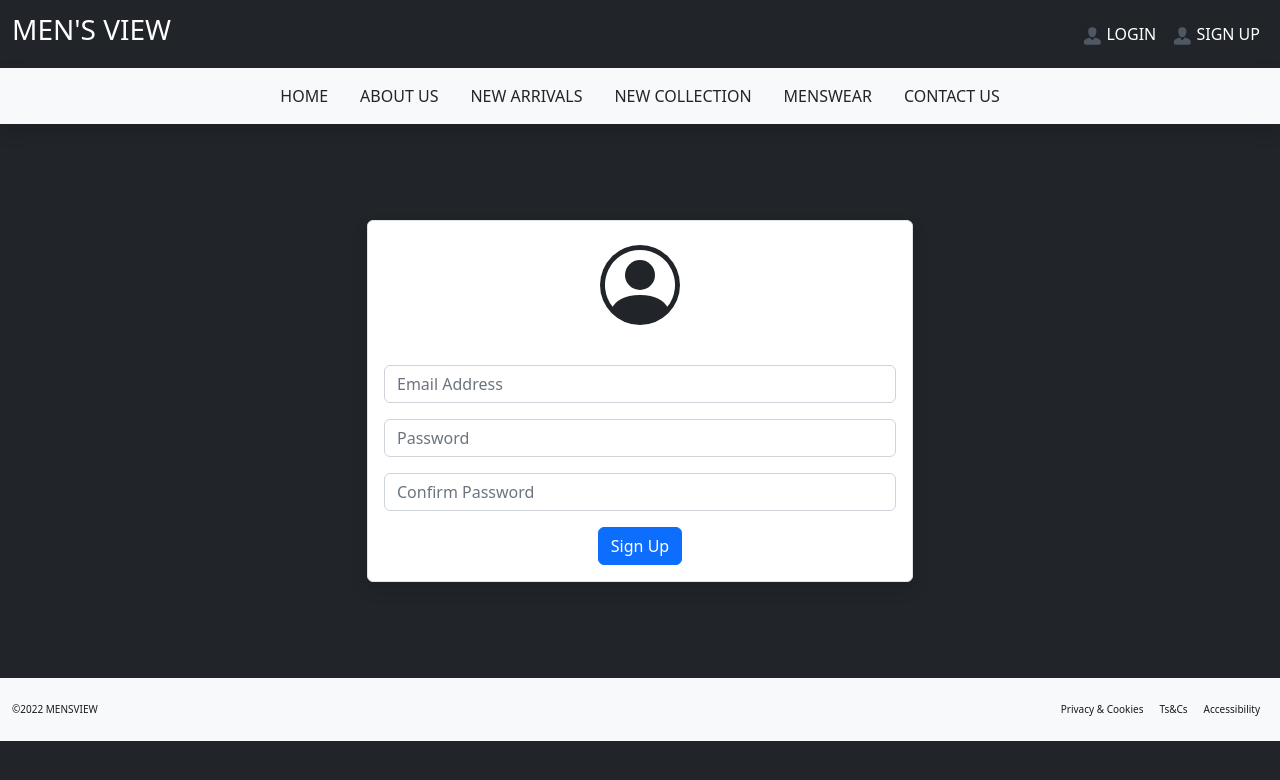
After one commit to jishnu107/mensview, a Django app: page /signup in a window 1280 px wide. The commit adds this page. Shown: the top 780 px of the page. Run offline with Django 4.2, Linux system fonts and the light colour scheme.

Commit message:
added footer and signup

```diff
--- a/mensviewadmin/static/css/home.css
+++ b/mensviewadmin/static/css/home.css
@@ -1,3 +1,6 @@
-div{
-    color: blue;
+.navbar-brand{
+    font-size: x-small;
 }
+.navbar-text{
+    font-size: x-small;
+}
--- a/mensviewadmin/templates/mensviewadmin/homepage.html
+++ b/mensviewadmin/templates/mensviewadmin/homepage.html
@@ -7,55 +7,56 @@
     <meta name="viewport" content="width=device-width, initial-scale=1.0">
     <title>MENS VIEW</title>
     <link href="https://cdn.jsdelivr.net/npm/bootstrap@5.2.1/dist/css/bootstrap.min.css" rel="stylesheet" integrity="sha384-iYQeCzEYFbKjA/T2uDLTpkwGzCiq6soy8tYaI1GyVh/UjpbCx/TYkiZhlZB6+fzT" crossorigin="anonymous">
+    <link rel="stylesheet"  href="{% static 'css/home.css' %}">
   </head>
-<body>
-    <div class="row bg-dark text-white">
-        <div class="col-md-6 col-5 h3 p-2 ps-5">
-        MEN'S VIEW
-        </div>
-        <div class="col-md-6 col-7 m-auto">
-            <a href="{% url 'login' %}" class="nav-link float-end m-auto pe-5">
+<body class="bg-dark">
+  <nav class="navbar bg-dark">
+    <div class="container-fluid">
+      <a class="navbar-brand text-white" href="{% url 'homepage' %}"><h3>MEN'S VIEW</h3></a>
+      <div class="d-flex text-white">
+        <a href="{% url 'login' %}" class="nav-link p-2">
           <img src="{% static 'img/signup.png' %}" width="20" height="20">
           LOGIN
+        </a>
+        <a href="{% url 'signup' %}" class="nav-link p-2">
           <img src="{% static 'img/signup.png' %}" width="20" height="20">
           SIGN UP
         </a>
       </div>
     </div>
+  </nav>
+  <nav class="navbar navbar-expand-lg bg-light shadow">
     <div class="container-fluid">
-        <nav class="navbar navbar-expand-lg bg-light">
-            <div class="container-fluid">
-              <button class="navbar-toggler ms-auto" type="button" data-bs-toggle="collapse" data-bs-target="#navbarSupportedContent" aria-controls="navbarSupportedContent" aria-expanded="false" aria-label="Toggle navigation">
+      <button class="navbar-toggler ms-auto" type="button" data-bs-toggle="collapse" data-bs-target="#navbarNav" aria-controls="navbarNav" aria-expanded="false" aria-label="Toggle navigation">
         <span class="navbar-toggler-icon"></span>
       </button>
-              <div class="collapse navbar-collapse" id="navbarSupportedContent">
-                <ul class="navbar-nav me-auto mb-2 mb-lg-0 m-auto gap-5">
+      <div class="collapse navbar-collapse" id="navbarNav">
+        <ul class="nav m-auto">
           <li class="nav-item">
-                    <a class="nav-link active" aria-current="page" href="{% url 'homepage' %}">HOME</a>
+            <a class="nav-link  text-dark" href="{% url 'homepage' %}">HOME</a>
           </li>
           <li class="nav-item">
-                    <a class="nav-link active" aria-current="page" href="#">ABOUT US</a>
+            <a class="nav-link  text-dark" href="#">ABOUT US</a>
           </li>
           <li class="nav-item">
-                    <a class="nav-link active" aria-current="page" href="#">NEW COLLECTION</a>
+            <a class="nav-link  text-dark" href="#">NEW ARRIVALS</a>
           </li>
           <li class="nav-item">
-                    <a class="nav-link active" aria-current="page" href="#">NEW ARRIVALS</a>
+            <a class="nav-link  text-dark" href="#">NEW COLLECTION</a>
           </li>
           <li class="nav-item">
-                    <a class="nav-link active" aria-current="page" href="#">MENSWEAR</a>
+            <a class="nav-link  text-dark" href="#">MENSWEAR</a>
           </li>
           <li class="nav-item">
-                    <a class="nav-link active" aria-current="page" href="#">CONTACT US</a>
+            <a class="nav-link  text-dark" href="#">CONTACT US</a>
           </li>
         </ul>
       </div>
     </div>
   </nav>
-    </div>
+
     {% block content %}
-
-    <div class="card bg-dark">
+    <div class="card bg-dark img-fluid">
         <img src="{% static 'img/blogimages.jpg' %}" class="card-img img-fluid" alt="...">
         <div class="card-img-overlay text-center mt-5">
           <h1 class="card-title">MEN'S COLLECTIONS</h1>
@@ -63,5 +64,28 @@
         </div>
     </div>
     {% endblock %}
+    <nav class="navbar navbar-expand-lg bg-light">
+      <div class="container-fluid">
+        <span class="navbar-brand">©2022 MENSVIEW</span>
+          <span class="navbar-text">
+            <ul class="navbar-nav">
+              <li class="nav-item">
+                <a class="nav-link" href="#">Privacy & Cookies</a>
+              </li>
+              <li class="nav-item">
+                <a class="nav-link" href="#">Ts&Cs</a>
+              </li>
+              <li class="nav-item">
+                <a class="nav-link">Accessibility</a>
+              </li>
+            </ul>
+          </span>
+        </div>
+      </div>
+    </nav>
+
+
+<script src="https://cdn.jsdelivr.net/npm/@popperjs/core@2.11.6/dist/umd/popper.min.js" integrity="sha384-oBqDVmMz9ATKxIep9tiCxS/Z9fNfEXiDAYTujMAeBAsjFuCZSmKbSSUnQlmh/jp3" crossorigin="anonymous"></script>
+<script src="https://cdn.jsdelivr.net/npm/bootstrap@5.2.1/dist/js/bootstrap.min.js" integrity="sha384-7VPbUDkoPSGFnVtYi0QogXtr74QeVeeIs99Qfg5YCF+TidwNdjvaKZX19NZ/e6oz" crossorigin="anonymous"></script>
 </body>
 </html>
--- a/mensviewadmin/templates/mensviewadmin/login.html
+++ b/mensviewadmin/templates/mensviewadmin/login.html
@@ -10,7 +10,7 @@
 </head>
 <body>
 {% block content %}
-    <div class="container mt-5 pt-5">
+    <div class="container mt-5 pt-5 mb-5 pb-5">
             <div class="row">
                 <div class="col-12 col-sm-8 col-md-6 m-auto">
                     <div class="card shadow border">
@@ -29,7 +29,7 @@
                             </div>
                             <div class="text-center mt-3">
                             <button type="submit" class="btn btn-primary">LOGIN</button><BR>
-                            <a href="#" class="nav-link text-primary">Already have an account?</a>
+                            <a href="#" class="nav-link text-primary">Forgot password?</a>
                             </div>
                         </form>
                     </div>
--- /dev/null
+++ b/mensviewadmin/templates/mensviewadmin/signup.html
@@ -0,0 +1,44 @@
+{% extends 'mensviewadmin/homepage.html' %}
+{% load static %}
+<!DOCTYPE html>
+<html lang="en">
+<head>
+    <meta charset="UTF-8">
+    <meta http-equiv="X-UA-Compatible" content="IE=edge">
+    <meta name="viewport" content="width=device-width, initial-scale=1.0">
+    <title>Document</title>
+</head>
+<body>
+{% block content %}
+<div class="container mt-5 pt-5 mb-5 pb-5">
+    <div class="row">
+        <div class="col-12 col-sm-8 col-md-6 m-auto">
+            <div class="card shadow border">
+                <div class="card-body">
+                    <svg class="position-relative mt-5 mb-0 top-30 start-50 translate-middle" xmlns="http://www.w3.org/2000/svg" width="80" height="80" fill="currentColor" viewBox="0 0 16 16">
+                        <path d="M11 6a3 3 0 1 1-6 0 3 3 0 0 1 6 0z"/>
+                        <path fill-rule="evenodd" d="M0 8a8 8 0 1 1 16 0A8 8 0 0 1 0 8zm8-7a7 7 0 0 0-5.468 11.37C3.242 11.226 4.805 10 8 10s4.757 1.225 5.468 2.37A7 7 0 0 0 8 1z"/>
+                    </svg>
+                    <form>
+                        <div class="mb-3">
+                        <input type="email" class="form-control" placeholder="Email Address" id="exampleInputEmail1">
+                        </div>
+                        <div class="mb-3">
+                          <input type="password" class="form-control" placeholder="Password" id="exampleInputPassword1">
+                        </div>
+                        <div class="mb-3">
+                            <input type="password" class="form-control" placeholder="Confirm Password" id="exampleInputPassword1">
+                        </div>
+                        <div class="text-center">
+                        <button type="SIGN UP" class="btn btn-primary">Sign Up</button>
+                        </div>
+                      </form>
+
+                </div>
+            </div>
+        </div>
+    </div>
+</div>
+   {% endblock %}
+</body>
+</html>
--- a/mensviewadmin/urls.py
+++ b/mensviewadmin/urls.py
@@ -4,5 +4,7 @@ from . import views
 urlpatterns = [
     path('',views.home_page,name='homepage'),
     path('login',views.login_page,name='login'),
+    path('signup',views.signup_page,name='signup'),
+
 
 ]
--- a/mensviewadmin/views.py
+++ b/mensviewadmin/views.py
@@ -6,3 +6,5 @@ def home_page(request):
     return render(request,'mensviewadmin/homepage.html')
 def login_page(request):
     return render(request,'mensviewadmin/login.html')
+def signup_page(request):
+    return render(request,'mensviewadmin/signup.html')
```
Lines whose indentation alone changed are shown as unchanged.
